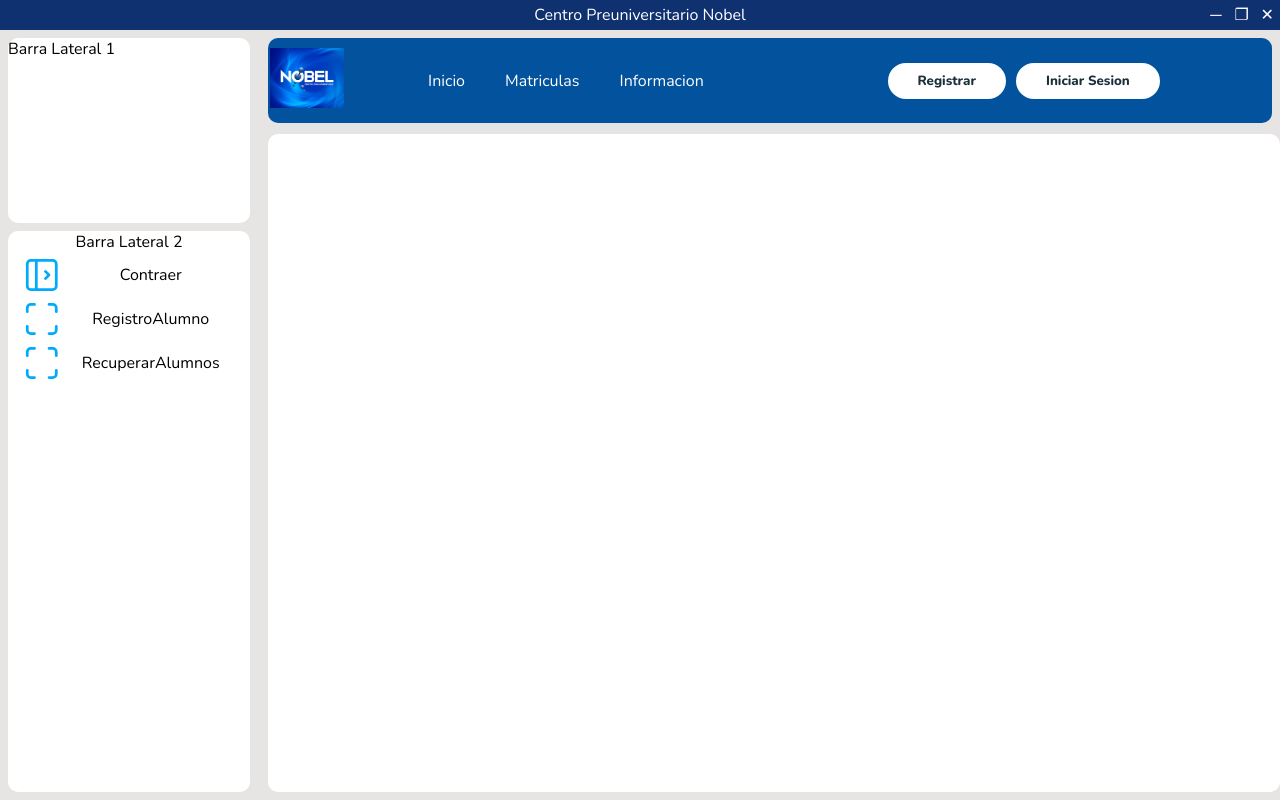
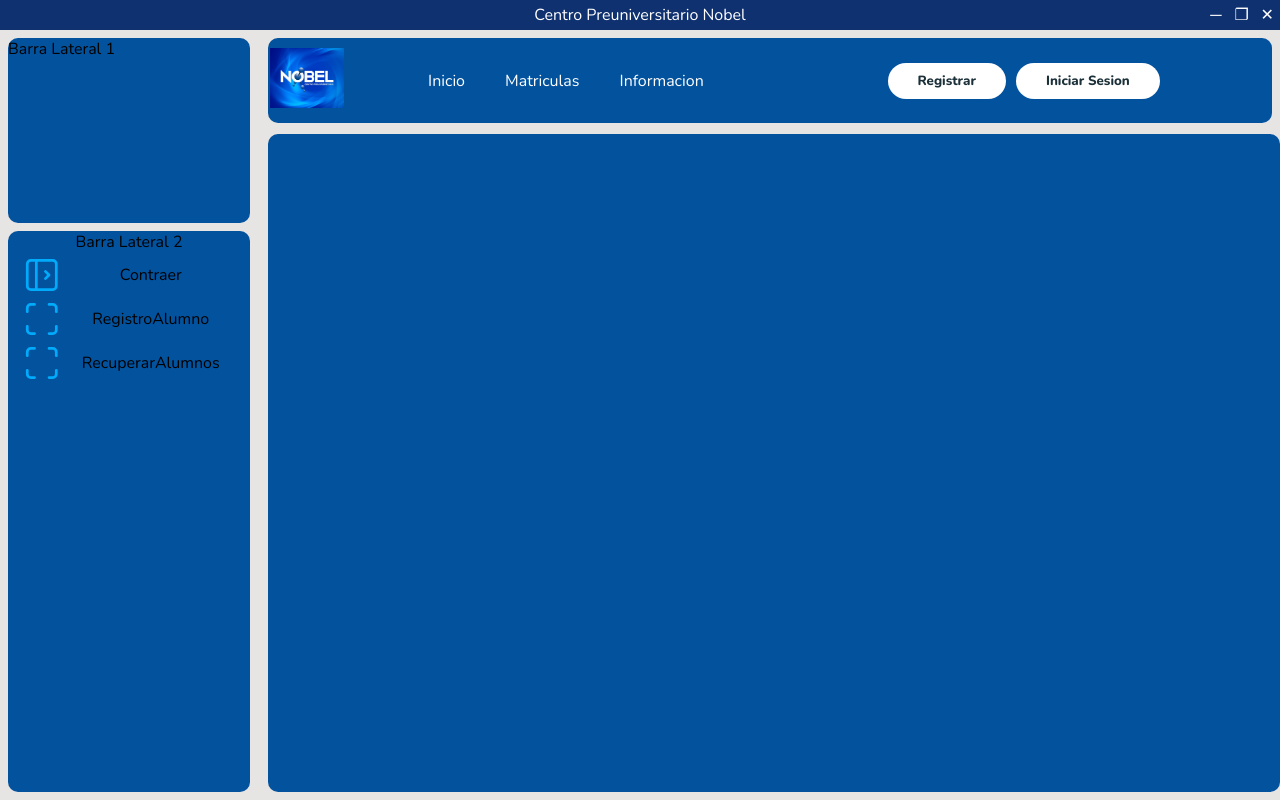
Before and after one commit to Marlu-dev/app-matriculas, a React (Vite) app: page / in a window 1280 px wide. Built offline with nearby package versions, Linux system fonts and the light colour scheme.

Commit message:
PRUEBA NEW
Prueba nueva cambio color todo

```diff
--- a/src/style/GridAplication.css
+++ b/src/style/GridAplication.css
@@ -62,7 +62,8 @@ body {
 }
 
 .barraLateral1{
-    background-color:var(--colorPrimario);
+    /*background-color:var(--colorPrimario);*/
+    background-color: var(--primario);
     grid-area: barraLateral1;
     border-radius: 10px;
     /* margin: 0px 0px 0px 8px; */
@@ -70,7 +71,8 @@ body {
 }
 
 .barraLateral2{
-    background-color: var(--colorPrimario);
+    /*background-color: var(--colorPrimario);*/
+    background-color: var(--primario);
     grid-area: barraLateral2;
     margin-left: 8px;
     border-radius: 10px;
@@ -163,7 +165,8 @@ body {
 }
 
 .main {
-    background-color: var(--colorPrimario);
+    /* background-color: var(--colorPrimario); */
+    background-color: var(--primario);
     grid-area: main;
     border-radius: 10px;
     margin: 0px 0px 8px 10px;
```
